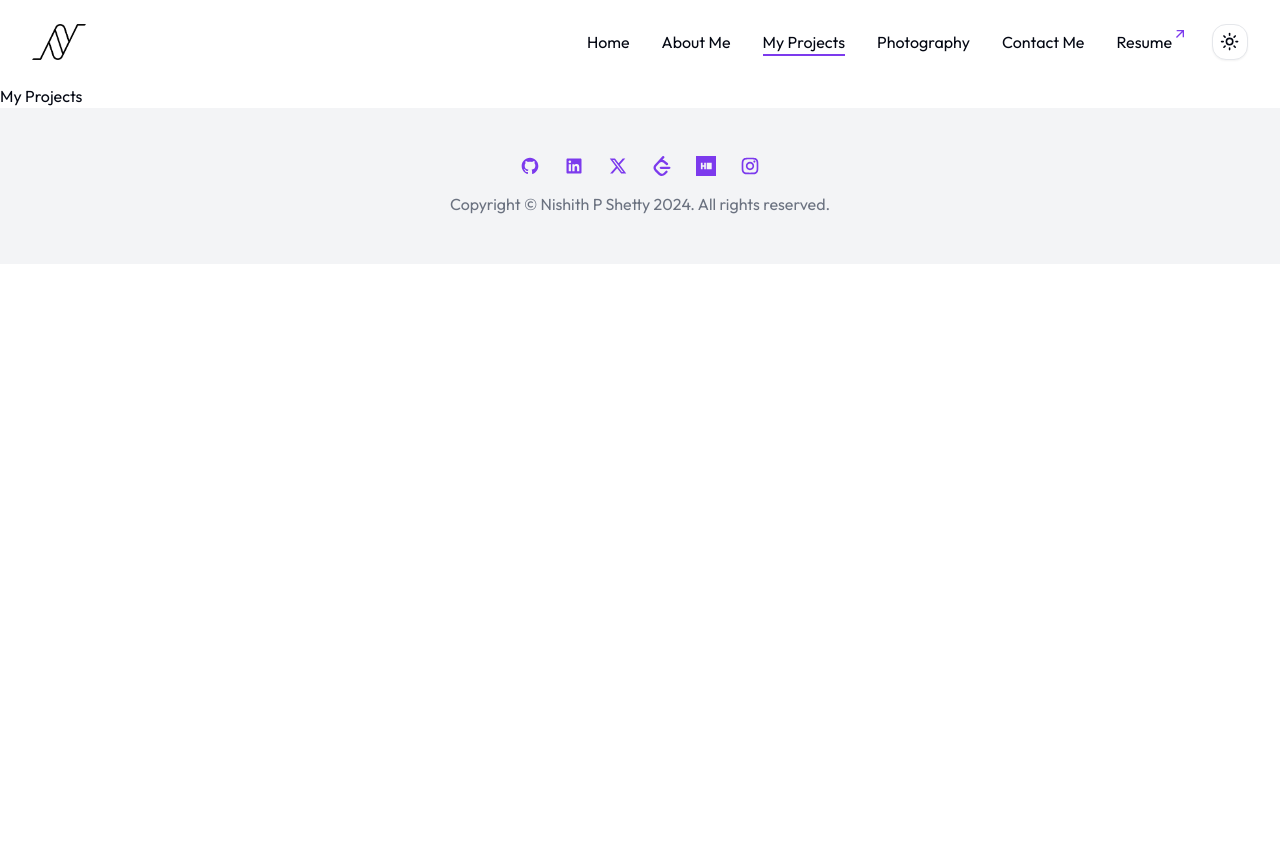
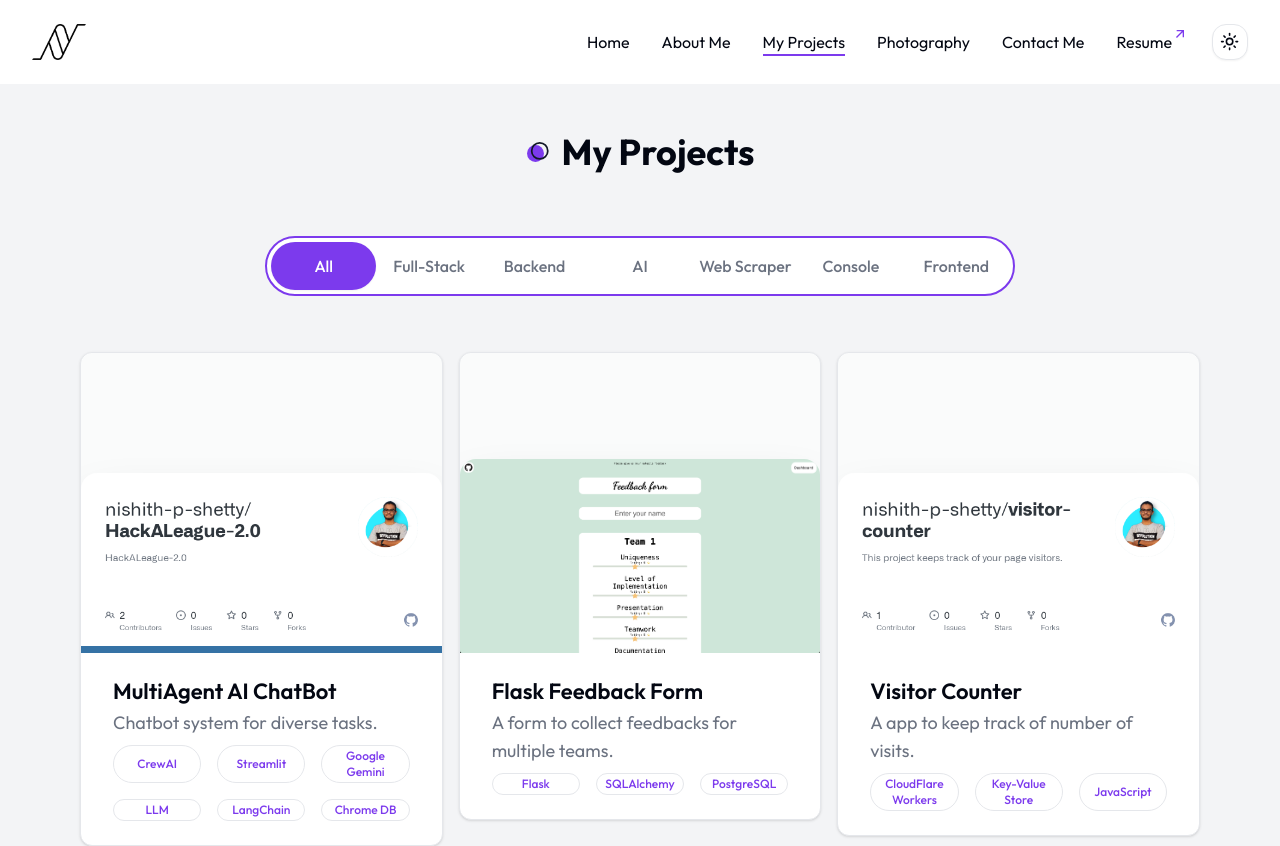
Before and after one commit to nishith-p-shetty/nishithpshetty.com, a Next.js app: page /projects in a window 1280 px wide. Shown: the top 846 px of the page. Before the commit the page ends 800 px from the top, so only its background shows below. Built offline with nearby package versions, Linux system fonts and the light colour scheme.

Commit message:
update project card and my projects route

```diff
--- a/src/app/projects/page.js
+++ b/src/app/projects/page.js
@@ -1,10 +1,59 @@
+"use client";
+
+import { useState } from "react";
+
 // components
 import { Tabs, TabsList, TabsTrigger, TabsContent } from "@/components/ui/tabs";
-import ProjectCard from "@/components/ProjectCard";
+import { ProjectCard } from "@/components/ProjectCard";
 
 // data
 import { AllProjects, Categories } from "@/data/AllProjects";
 
 export default function Projects() {
-  return <div>My Projects</div>;
+  const [category, setCategory] = useState("All");
+
+  const filteredProjects = AllProjects.filter((project) => {
+    // if category is 'All' return all projects, else filter by category
+    return category === "All" ? project : project.category.includes(category);
+  });
+
+  return (
+    <section className="bg-secondary p-12">
+      <div className="container mx-auto">
+        <h2 className="before:bg-heading_dots_light before:dark:bg-heading_dots_dark relative mx-auto mb-8 flex w-max items-center justify-between gap-x-3 text-center text-4xl font-bold before:h-[24px] before:w-[24px] before:bg-center before:bg-no-repeat xl:mb-16">
+          My Projects
+        </h2>
+        {/* tabs */}
+        <Tabs defaultValue={category} className="mb-24 xl:mb-48">
+          <TabsList className="mx-auto mb-12 grid h-full w-full border-primary md:grid-cols-7 md:border-2 lg:max-w-[750px]">
+            {Categories.map((category, index) => {
+              return (
+                <TabsTrigger
+                  onClick={() => {
+                    setCategory(category);
+                  }}
+                  value={category}
+                  key={index}
+                  className="w-[162px] capitalize md:w-auto"
+                >
+                  {category}
+                </TabsTrigger>
+              );
+            })}
+          </TabsList>
+          {/* tabs content */}
+          <div className="grid grid-cols-1 gap-4 text-lg lg:grid-cols-3 xl:mt-8">
+            {filteredProjects.map((project, index) => {
+              return (
+                <TabsContent value={category} key={index}>
+                  <ProjectCard project={project} type={"all"} />
+                </TabsContent>
+              );
+            })}
+          </div>
+        </Tabs>
+      </div>
+      <div className="border-3 border-b border-dotted border-primary"></div>
+    </section>
+  );
 }
--- a/src/components/ProjectCard.jsx
+++ b/src/components/ProjectCard.jsx
@@ -39,7 +39,7 @@ export const ProjectCard = ({ project, type }) => {
               )}
               <Link
                 href={project.github}
-                target_="_blank"
+                target="_blank"
                 className="flex h-[54px] w-[54px] scale-0 items-center justify-center rounded-full bg-foreground opacity-0 transition-all duration-300 group-hover:scale-100 group-hover:opacity-100"
               >
                 <Github className="text-primary" />
@@ -47,20 +47,10 @@ export const ProjectCard = ({ project, type }) => {
             </div>
           </div>
         </CardHeader>
+        {type === "latest" ? (
           <div className="h-full px-8 py-6">
             <div className="left-5 top-4 mb-2 flex">
-            {type === "latest"
-              ? project.category.map((badge_name, index) => {
-                  return (
-                    <Badge
-                      key={index}
-                      className="mr-2 rounded-full text-sm font-medium uppercase"
-                    >
-                      {badge_name}
-                    </Badge>
-                  );
-                })
-              : project.techStack.map((badge_name, index) => {
+              {project.category.map((badge_name, index) => {
                 return (
                   <Badge
                     key={index}
@@ -72,8 +62,31 @@ export const ProjectCard = ({ project, type }) => {
               })}
             </div>
             <h4 className="mb-1 text-[22px] font-semibold">{project.name}</h4>
-          <p className="text-lg text-muted-foreground">{project.description}</p>
+            <p className="text-lg text-muted-foreground">
+              {project.description}
+            </p>
           </div>
+        ) : (
+          <div className="h-full px-8 py-6">
+            <h4 className="mb-1 text-[22px] font-semibold">{project.name}</h4>
+            <p className="text-lg text-muted-foreground">
+              {project.description}
+            </p>
+            <div className="left-5 top-4 mt-2 grid grid-cols-3 gap-4">
+              {project.techStack.map((badge_name, index) => {
+                return (
+                  <Badge
+                    key={index}
+                    variant="outline"
+                    className="mx-0 flex items-center justify-center gap-x-4 rounded-full text-center align-middle text-xs font-medium text-primary"
+                  >
+                    {badge_name}
+                  </Badge>
+                );
+              })}
+            </div>
+          </div>
+        )}
       </Card>
     </section>
   );
```
Lines whose indentation alone changed are shown as unchanged.
